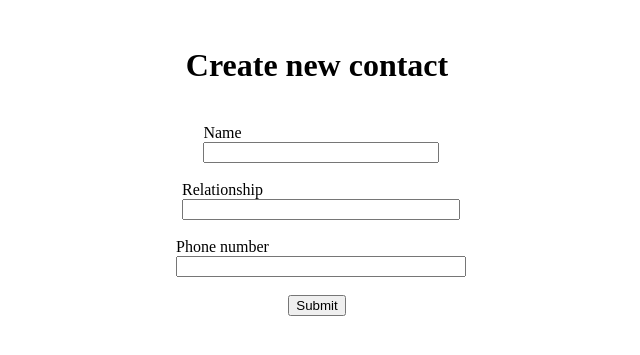
After one commit to pranavbaburaj/contact-management, a Django app: page /n/ in a window 1280 px wide. The commit adds this page. Shown: the top 355 px of the page, without its empty margins (323-963 px from the left). Run offline with Django 3.2, Linux system fonts and the light colour scheme.

Commit message:
Completed

```diff
--- a/contacts/app/views.py
+++ b/contacts/app/views.py
@@ -1,3 +1,46 @@
 from django.shortcuts import render
+from .models import Contacts
+import uuid
+from django.http import HttpResponse, HttpResponseRedirect
 
 # Create your views here.
+def index(request):
+    data = Contacts.objects.all()
+    return render(request, "index.html", {"data":data})
+
+def new(request):
+    return render(request , "new.html")
+
+def add(request):
+    name = request.POST['name']
+    rel = request.POST['rel']
+    num = request.POST['num']
+
+    data = Contacts(unique_id=str(uuid.uuid4()),
+        name=name,
+        relationship=rel,
+        mobile=num
+    )
+    data.save()
+    return HttpResponseRedirect("/")
+
+def views(request, id):
+    data = Contacts.objects.get(unique_id=id)
+    return render(request, "view.html", {"data" : data})
+
+def e(request, id):
+    data = Contacts.objects.get(unique_id=id)
+    return render(request, "edit.html", {"data" : data})
+
+def edit(request, id):
+    data = Contacts.objects.get(unique_id=id)
+    n = request.POST['name']
+    r = request.POST['rel']
+    num = request.POST['num']
+
+    data.name = n
+    data.relationship = r
+    data.mobile = num
+    data.save()
+
+    return HttpResponseRedirect("/")
--- a/contacts/contacts/urls.py
+++ b/contacts/contacts/urls.py
@@ -15,7 +15,14 @@ Including another URLconf
 """
 from django.contrib import admin
 from django.urls import path
+from app.views import *
 
 urlpatterns = [
     path('admin/', admin.site.urls),
+    path('', index),
+    path('n/', new),
+    path('add/', add),
+    path('c/<id>/', views),
+    path('e/<id>/', e),
+    path('edit/<id>/', edit)
 ]
--- /dev/null
+++ b/contacts/templates/new.html
@@ -0,0 +1,32 @@
+<!DOCTYPE html>
+<html lang="en">
+<head>
+    <meta charset="UTF-8">
+    <meta name="viewport" content="width=device-width, initial-scale=1.0">
+    <title>Create a new Contact</title>
+</head>
+<body>
+    <form style="display: grid; place-items:center;" action="/add/" method="POST">
+        {% csrf_token %}
+        <br>
+    <h1 class="display-6">Create new contact</h1>
+    <br>
+    <div class="mb-3">
+          <label for="exampleInputEmail1" class="form-label">Name</label>
+          <input name="name" style="width:100%;" type="text" class="form-control" id="exampleInputEmail1" aria-describedby="emailHelp" required>
+        </div>
+        <br>
+        <div class="mb-3">
+          <label for="exampleInputPassword1" class="form-label">Relationship</label>
+          <input name="rel" style="width:100%;"type="text" class="form-control" id="exampleInputPassword1" required>
+        </div>
+        <br>
+        <div class="mb-3">
+            <label for="exampleInputEmail1" class="form-label">Phone number</label>
+            <input name="num" style="width:100%;" type="text" class="form-control" id="exampleInputEmail1" aria-describedby="emailHelp" required>
+          </div>
+        <br>
+        <button type="submit" class="btn btn-primary">Submit</button>
+      </form>
+</body>
+</html>
```
Also changed, not shown: contacts/app/models.py (+6 -1 lines), contacts/templates/edit.html (added, +22 -0 lines), contacts/templates/index.html (+21 -2 lines), contacts/templates/view.html (added, +16 -0 lines), contacts/app/migrations/0001_initial.py (added), contacts/db.sqlite3, 1 other file.
